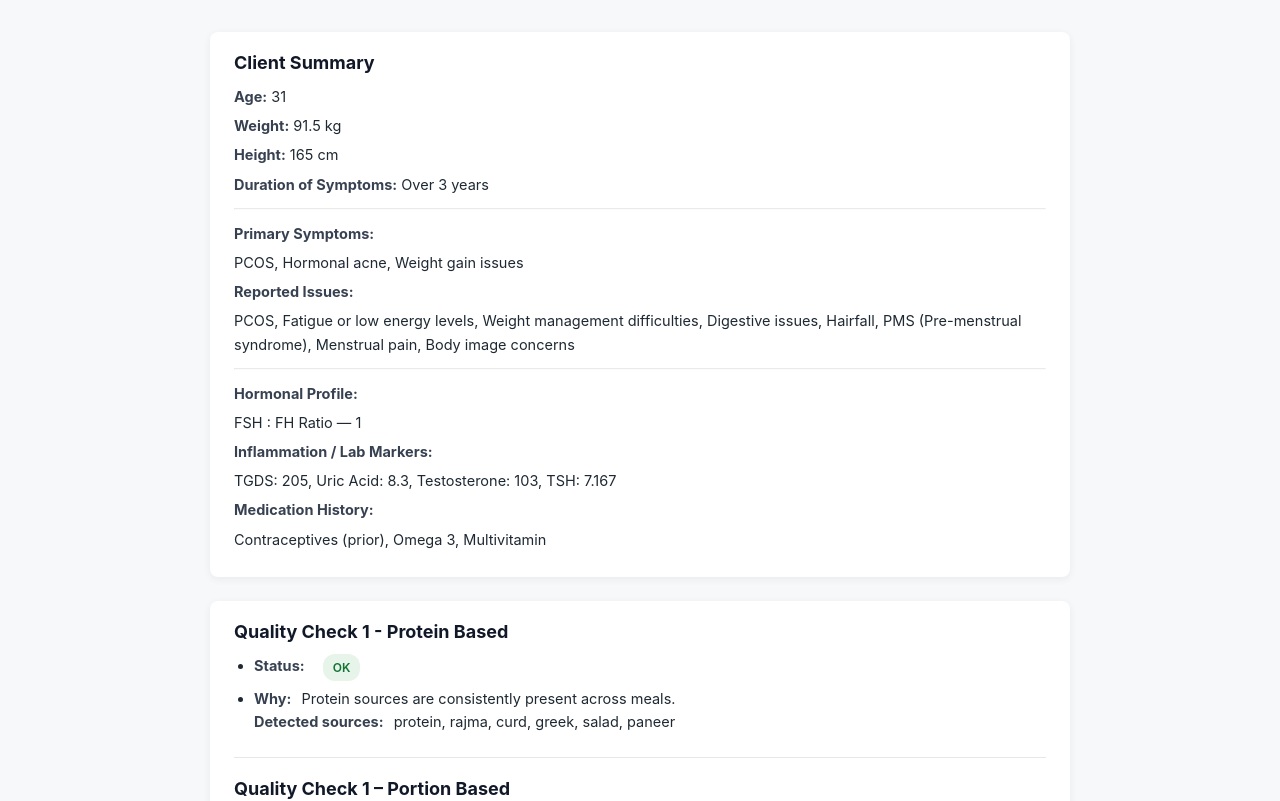
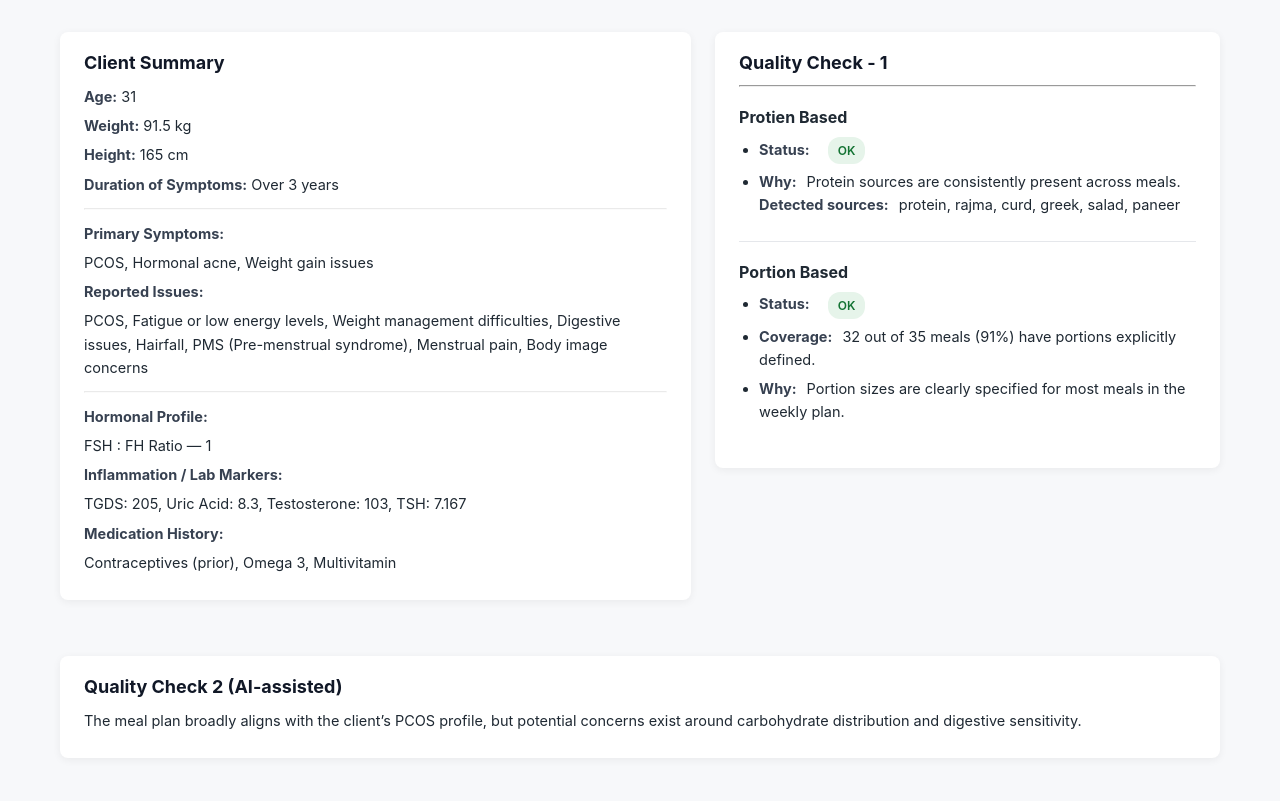
Before and after one commit to a-anuj/technical-assesment---Sia-Health, a React (Vite) app: page / in a window 1280 px wide. Shown: the top 801 px of the page. Built offline with nearby package versions, Linux system fonts and the light colour scheme.

Commit message:
style : change the alignment

```diff
--- a/src/App.css
+++ b/src/App.css
@@ -63,7 +63,7 @@ body {
 
 /* Main page content (below navbar) */
 .page-container {
-  max-width: 900px;
+  max-width: 1200px;
   margin: 32px auto;
   padding: 0 20px;
 }
@@ -158,3 +158,36 @@ body {
   background-color: #e5e7eb;
   margin: 20px 0;
 }
+
+/* ===== Top two-column layout ===== */
+.top-layout {
+  display: flex;
+  gap: 24px;
+  align-items: flex-start;
+  margin-bottom: 32px;
+}
+
+/* Left: Client summary */
+.left-panel {
+  flex: 1.5;
+}
+
+/* Right: Quality checks */
+.right-panel {
+  flex: 1.2;
+}
+
+/* Ensure cards stretch properly */
+.left-panel .card,
+.right-panel .card {
+  width: 100%;
+}
+
+.checks{
+  margin-top: 20px;
+  margin-bottom: 10px;
+}
+
+.clientSummaryTop{
+  margin-top: 10px;
+}
--- a/src/App.jsx
+++ b/src/App.jsx
@@ -11,25 +11,14 @@ function App() {
   const [check1Results, setCheck1Results] = useState([]);
 
   useEffect(() => {
-      console.log("App mounted");
-
     const normalizedMealPlan = normalizeMealPlan(rawMealPlan);
-      console.log("Normalized:", normalizedMealPlan);
-
     const results = runCheck1(normalizedMealPlan);
-      console.log("Check1 results:", results);
-
     setCheck1Results(results);
   }, []);
 
-
-  // ---- SUMMARY LOGIC ----
+  // ---- SUMMARY LOGIC (UNCHANGED) ----
   const proteinIssues = check1Results.filter(
     r => r.check === "Protein" && r.status !== "OK"
-  );
-
-  const portionIssues = check1Results.filter(
-    r => r.check === "Portion Size" && r.status !== "OK"
   );
 
   const proteinStatus =
@@ -39,10 +28,6 @@ function App() {
       ? "Warning"
       : "OK";
 
-  const portionStatus =
-    portionIssues.length > 0 ? "Needs Improvement" : "OK";
-
-  // ---- DERIVED INSIGHTS (IMPORTANT FIX) ----
   const detectedProteinSources = [
     ...new Set(
       check1Results
@@ -56,24 +41,27 @@ function App() {
     )
   ];
 
-  // ---- EXTRACT PORTION RESULT (FIX) ----
   const portionResult = check1Results.find(
     r => r.check === "Portion Size" && r.scope === "Weekly"
   );
 
-
   return (
     <div className="page-container">
-      {/* 1. Client Summary */}
+      {/* ===== TOP SECTION ===== */}
+      <div className="top-layout">
+        {/* LEFT: Client Summary */}
+        <div className="left-panel">
           <ClientSummary />
+        </div>
 
-      {/* 2. Quality Check 1 */}
+        {/* RIGHT: Quality Check 1 */}
+        <div className="right-panel">
           <div className="card">
-
-
+            <h2><b>Quality Check - 1</b></h2>
+            <hr />
             {/* Protein Check */}
             <div className="check-block">
-          <h2>Quality Check 1 - Protein Based</h2>
+              <h4 className="checks">Protien Based</h4>
               <ul>
                 <li>
                   <strong>Status:</strong>{" "}
@@ -88,7 +76,6 @@ function App() {
 
                 <li>
                   <strong>Why:</strong>{" "}
-
                   {proteinStatus === "OK" && (
                     <>
                       Protein sources are consistently present across meals.
@@ -122,7 +109,7 @@ function App() {
             {/* Portion Size Check */}
             {portionResult && (
               <div className="check-block">
-            <h2>Quality Check 1 – Portion Based</h2>
+                <h4 className="checks">Portion Based</h4>
 
                 <ul>
                   <li>
@@ -140,7 +127,8 @@ function App() {
                     <strong>Coverage:</strong>{" "}
                     {portionResult.mealsWithPortion} out of{" "}
                     {portionResult.totalMeals} meals
-                ({portionResult.coveragePercent}%) has portions defined explicitly.
+                    ({portionResult.coveragePercent}%) have portions explicitly
+                    defined.
                   </li>
 
                   <li>
@@ -149,19 +137,17 @@ function App() {
                 </ul>
               </div>
             )}
-
-
-
-
+          </div>
+        </div>
       </div>
 
-      {/* 3. Quality Check 2 (AI-assisted placeholder) */}
+      {/* ===== BOTTOM SECTION ===== */}
       <div className="card">
         <h2>Quality Check 2 (AI-assisted)</h2>
         <p>
-          The meal plan broadly aligns with the client’s PCOS profile,
-          but potential concerns exist around carbohydrate distribution
-          and digestive sensitivity.
+          The meal plan broadly aligns with the client’s PCOS profile, but
+          potential concerns exist around carbohydrate distribution and
+          digestive sensitivity.
         </p>
       </div>
     </div>
```
Lines whose indentation alone changed are shown as unchanged.
